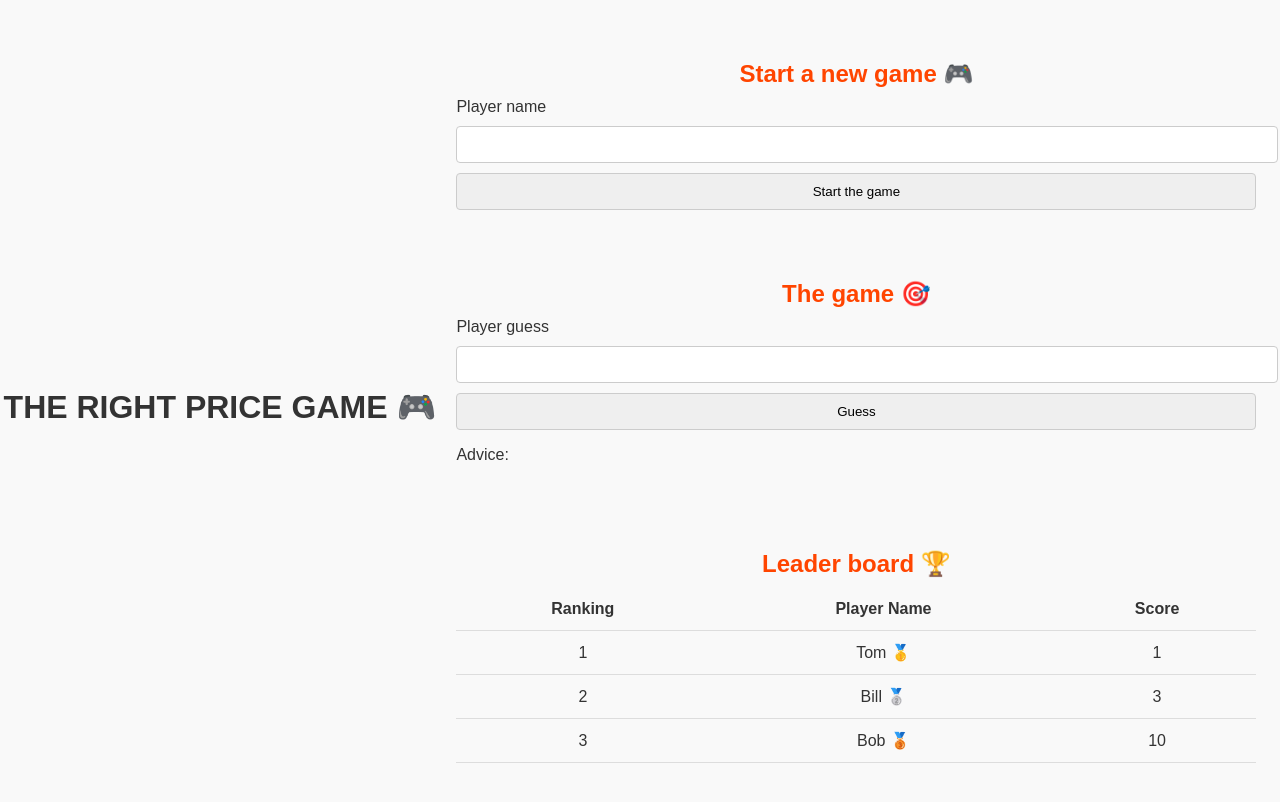
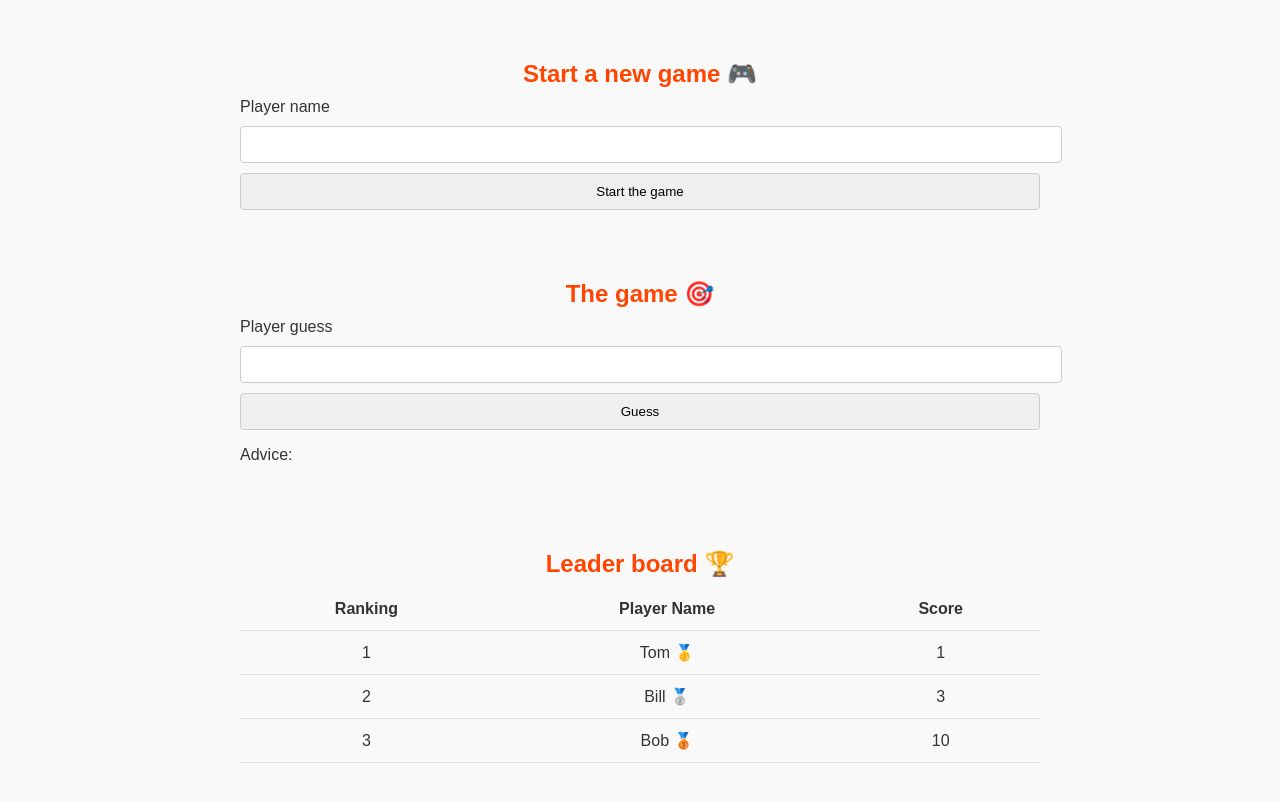
Before and after one commit to gauxm/gamewordpress, a plain HTML site: page index.html in a window 1280 px wide. Drawn offline with Linux system fonts and the light colour scheme.

Commit message:
Update index.html

```diff
--- a/index.html
+++ b/index.html
@@ -6,8 +6,6 @@
     <link rel="stylesheet" href="styles-game.css">
 </head>
 <body>
-    <header>
-        <h1>THE RIGHT PRICE GAME 🎮</h1>
     </header>
     <main>
         <section id="new-game">
```
